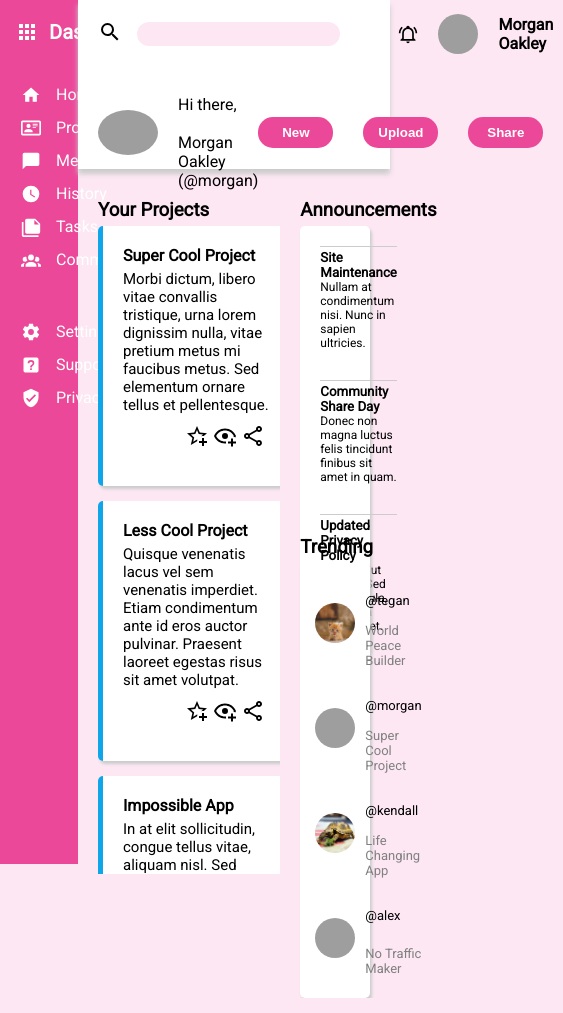
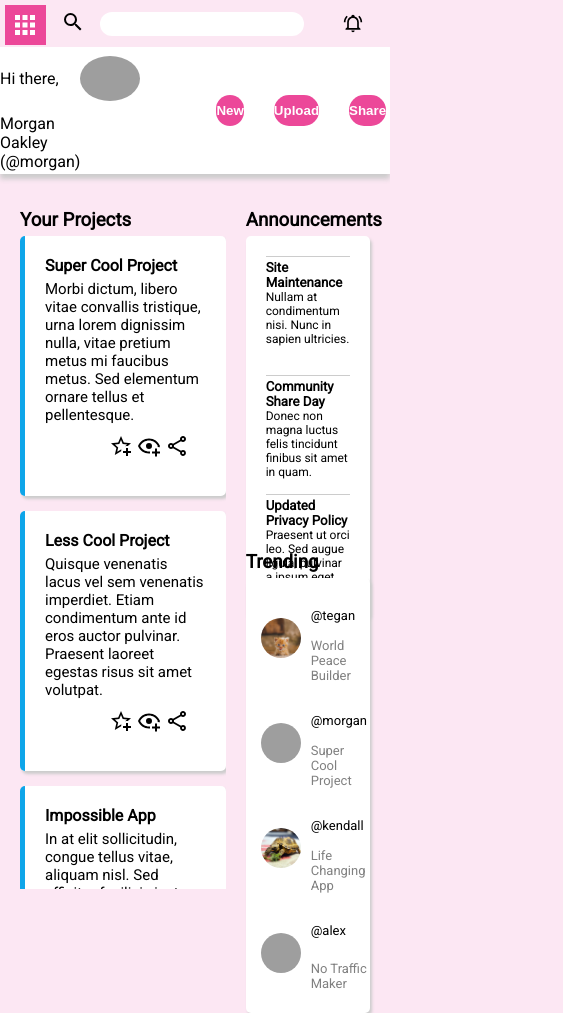
Before and after one commit to katynightshade/admin-dashboard, a plain HTML site: page index.html in a window 390 px wide. Shown: the whole page, 563 px wide, since content can reach past the window. Drawn offline with Linux system fonts and the light colour scheme; grey boxes are pictures that could not be loaded.

Commit message:
mobile formatting - incomplete

```diff
--- a/css/style.css
+++ b/css/style.css
@@ -1,7 +1,7 @@
 @import url('https://fonts.googleapis.com/css2?family=Roboto&display=swap');
 
 html, body {
-    height: 100%;
+    height: 100vw;
     width: 100vw;
     margin: 0;
     padding: 0;
@@ -10,8 +10,8 @@ html, body {
 }
 
 body::-webkit-scrollbar {
-    width: 10px;
-    height: 10px;
+    width: 1vw;
+    height: 1vh;
 }
 
 body::-webkit-scrollbar-thumb {
@@ -30,15 +30,14 @@ p, h1, h2, h3, h4, h5 {
 
 .container {
     display: grid;
-    grid-template-columns: 20vw 57vw 23vw;
-    grid-template-rows: 20vh 40vh 40vh;
+    grid-template-columns: 13vw 50vw 37vw;
+    grid-template-rows: 5vh 15vh 40vh 40vh;
+    row-gap: 5px;
 }
 
 .sidebar {
-    grid-row: 1 / 4;
-    background-color: #ec4899;
     color: white;
-    padding: 10px;
+    padding: 5px;
     height: 100%;
 }
 
@@ -47,12 +46,14 @@ p, h1, h2, h3, h4, h5 {
     align-items: center;
     gap: 10px;
     max-width: 95%;
-    padding: 10px 0 15px 5px;
+    padding: 5px;
+    background-color: #ec4899;
 }
 
 .link-home > h1 {
     font-size: 20px;
     margin: 0;
+    display: none;
 }
 
 .link-home > img {
@@ -61,6 +62,7 @@ p, h1, h2, h3, h4, h5 {
 
 .site-nav, .account-nav {
     padding: 10px 0 10px 11px;
+    display: none;
 }
 
 .site-nav > ul, .account-nav > ul {
@@ -88,27 +90,17 @@ p, h1, h2, h3, h4, h5 {
 }
 
 .header {
-    grid-column: 2 / 4;
+    grid-area: 2 / 1 / 3 / 4;
     display: grid;
-    grid-template-rows: 35% 55%;
-    gap: 10%;
+    grid-template-rows: repeat(2, 1fr);
+    grid-template-columns: 33vw 36vw 30vw;
     box-shadow: 0 5px 5px #ccc;
     height: 100%;
     background-color: white;
 }
 
-.top-head {
-    display: grid;
-    grid-template-columns: 2fr 1fr;
-}
-
-.bottom-head {
-    display: grid;
-    grid-template-columns: repeat(2, 1fr);
-    padding: 0 20px 10px 20px;
-}
-
 .profilepic {
+    display: none;
     max-width: 40px;
     height: 40px;
     border-radius: 50%;
@@ -117,14 +109,17 @@ p, h1, h2, h3, h4, h5 {
 .profile-head > img {
     max-width: 60px;
     border-radius: 50%;
-    grid-area: 1 / 1 / 3 / 2;
 }
 
 form {
     display: flex;
     gap: 15px;
-    padding: 20px;
+    padding: 10px;
     align-items: center;
+    position: absolute;
+    top: 0;
+    left: 13vw;
+    width: 70vw;
 }
 
 input {
@@ -133,7 +128,7 @@ input {
     height: 24px;
     border: none;
     border-radius: 15px;
-    background-color: #fce7f3;
+    background-color: white;
 }
 
 .profile-nav {
@@ -142,27 +137,36 @@ input {
     align-items: center;
     gap: 20px;
     padding: 8px 10px;
+    grid-area: 1 / 3 / 3 / 4;
 }
 
 .profile-nav > p {
     font-weight: 700;
+    display: none;
+}
+
+.alert {
+    position: absolute;
+    top: 1.5vh;
+    right: 7vw;
 }
 
 .profile-head {
     display: grid;
     grid-template-columns: 60px 2fr;
     grid-template-rows: repeat(2, 1fr);
+    grid-area: 1 / 1 / 3 / 3;
     column-gap: 20px;
     align-items: center;
     height: 100%;
 }
 
 .greet {
-    grid-area: 1 / 2 / 2 / 3;
+    grid-area: 1 / 1 / 2 / 2;
 }
 
 .profile-name {
-    grid-area: 2 / 2 / 3 / 3;
+    grid-area: 2 / 1 / 4 / 2;
 }
 
 .profile-btns {
@@ -170,6 +174,7 @@ input {
     align-items: center;
     justify-content: end;
     gap: 30px;
+    grid-area: 1 / 3 / 3 / 4;
 }
 
 button {
@@ -183,7 +188,7 @@ button {
 }
 
 .projects {
-    grid-area: 2 / 2 / 4 / 3;
+    grid-area: 3 / 1 / 5 / 3;
     display: flex;
     flex-direction: column;
     gap: 5px;
@@ -241,7 +246,7 @@ button {
 }
 
 .announcements {
-    grid-area: 2 / 3 / 3 / 4;
+    grid-area: 3 / 3 / 4 / 4;
     display: flex;
     flex-direction: column;
     gap: 5px;
@@ -268,7 +273,7 @@ button {
 }
 
 .trending {
-    grid-area: 3 / 3 / 4 / 4;
+    grid-area: 4 / 3 / 5 / 4;
     display: flex;
     flex-direction: column;
     gap: 5px;
--- a/index.html
+++ b/index.html
@@ -62,7 +62,6 @@
         </div>
 
         <div class="header">
-            <div class="top-head">
                 <div class="form">
                     <form action="/index.html" method="get">
                         <label for="searchbar"><img src="img/search.svg" alt="Search"></label>
@@ -74,8 +73,6 @@
                     <img class="profilepic" src="img/catwbutterfly.jpg" alt="profile picture">
                     <p>Morgan Oakley</p>
                 </div>
-            </div>
-            <div class="bottom-head">
                 <div class="profile-head">
                     <img src="img/catwbutterfly.jpg" alt="profile picture">
                     <p class="greet">Hi there,</p>
@@ -86,7 +83,6 @@
                     <button type="button">Upload</button>
                     <button type="button">Share</button>
                 </div>
-            </div>
         </div>
 
         <div class="projects">
```
